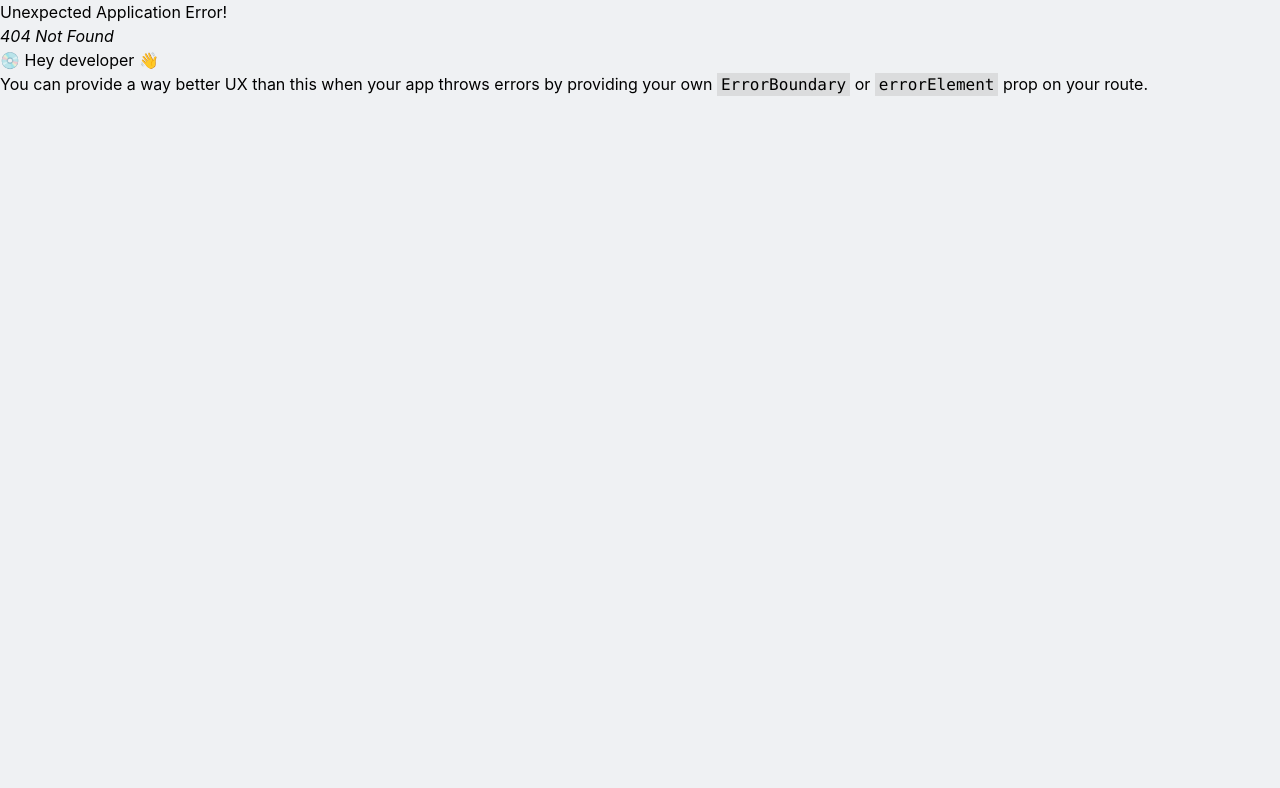
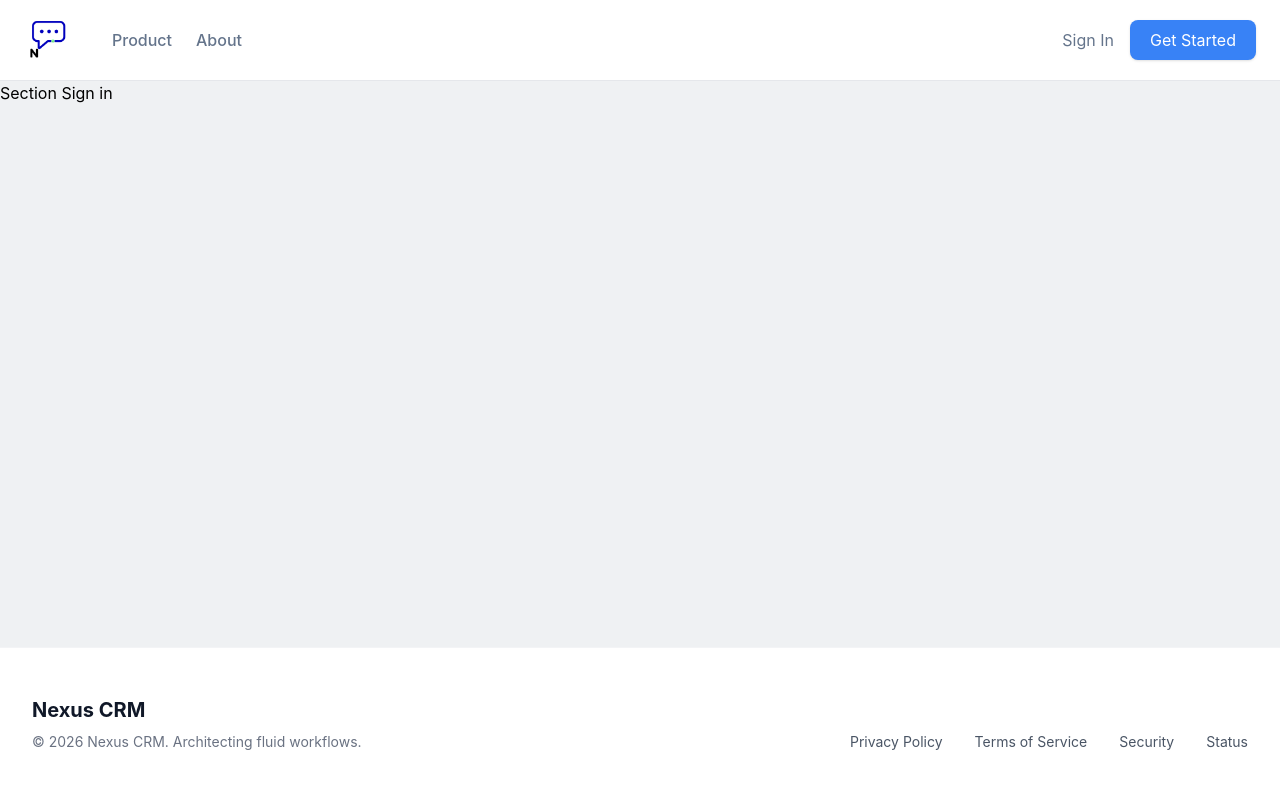
Before and after one commit to No-Country-simulation/S03-26-Equipo-17-Web-App-Development, a React app in the folder frontend/: page /signin in a window 1280 px wide. Before the commit this address had no page. Shown: the top 788 px of the page. Built offline with nearby package versions, Linux system fonts and the light colour scheme; the HTML template or start-up script is replaced by a standard one.

Commit message:
Feat: enrutamiento para sign in y register añadido

```diff
--- a/frontend/src/components/landingPageComponents/navMenu.jsx
+++ b/frontend/src/components/landingPageComponents/navMenu.jsx
@@ -31,16 +31,21 @@
         </div>
 
         <div className="flex items-center gap-4">
+          <Link to="/signin">
           <a
             href="#"
             className="text-[#64748B] hover:text-[#3882F6] transition"
           >
             Sign In
           </a>
+          </Link>
 
+          <Link to="/register">
           <button className="bg-[#3882F6] text-white px-5 py-2 rounded-lg shadow-sm hover:bg-blue-600 transition">
             Get Started
           </button>
+          </Link>
+
         </div>
       </div>
     </nav>
--- /dev/null
+++ b/frontend/src/features/auth/register/RegisterSection.jsx
@@ -0,0 +1,5 @@
+export const Register = () => {
+    return (
+        <h1>Section Register</h1>
+    );
+};
--- /dev/null
+++ b/frontend/src/features/auth/signin/SigninSection.jsx
@@ -0,0 +1,5 @@
+export const Signin = () => {
+    return (
+        <h1>Section Sign in</h1>
+    );
+};
```
Also changed, not shown: frontend/src/router.jsx (+10 -0 lines).
